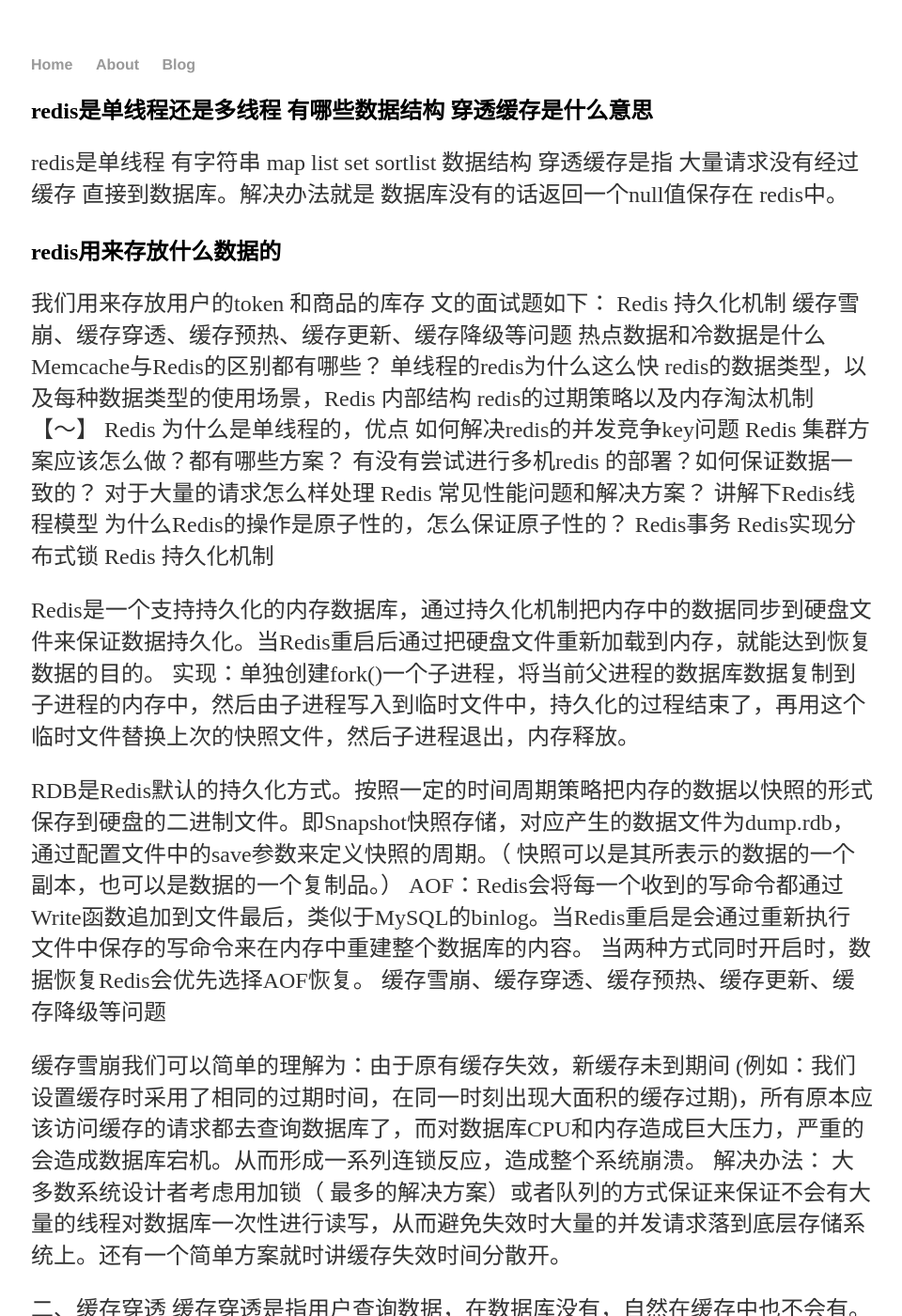
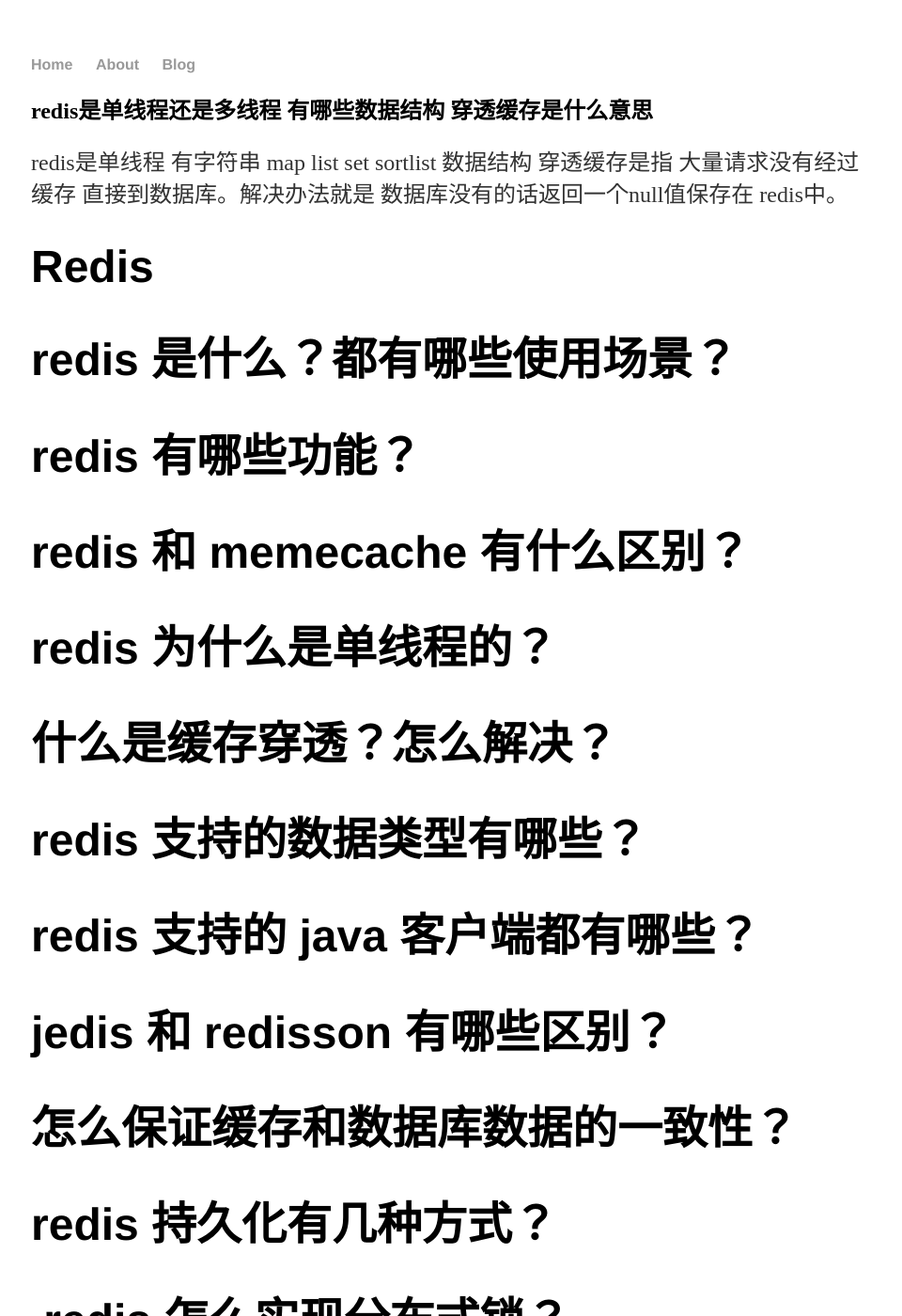
Before and after one commit to studykid/studykid.github.io, a Jekyll site: the page built from _posts/2020-03-16-redis.md, in a window 1280 px wide and 1400 px high. Shown: the whole window at 94% size, without its empty margins (159-1119 px from the left). Built offline with Jekyll 4.4.1, drawn with Linux system fonts in a browser that asks for light colours; our own code applies the rules of GitHub Pages for plain Markdown files; some of the changed text lies outside the part shown.

Commit message:
Update 2020-03-16-redis.md

```diff
--- a/_posts/2020-03-16-redis.md
+++ b/_posts/2020-03-16-redis.md
@@ -1,6 +1,22 @@
 ## redis是单线程还是多线程 有哪些数据结构 穿透缓存是什么意思
 redis是单线程 有字符串 map list set sortlist 数据结构 穿透缓存是指 大量请求没有经过缓存 直接到数据库。解决办法就是 数据库没有的话返回一个null值保存在
 redis中。
+# Redis
+# redis 是什么？都有哪些使用场景？
+# redis 有哪些功能？
+# redis 和 memecache 有什么区别？
+# redis 为什么是单线程的？
+# 什么是缓存穿透？怎么解决？
+# redis 支持的数据类型有哪些？
+# redis 支持的 java 客户端都有哪些？
+# jedis 和 redisson 有哪些区别？
+# 怎么保证缓存和数据库数据的一致性？
+# redis 持久化有几种方式？
+# .redis 怎么实现分布式锁？
+# redis 分布式锁有什么缺陷？
+# redis 如何做内存优化？
+# redis 淘汰策略有哪些？
+# redis 常见的性能问题有哪些？该如何解决？
 
 ## redis用来存放什么数据的
 我们用来存放用户的token 和商品的库存
```
